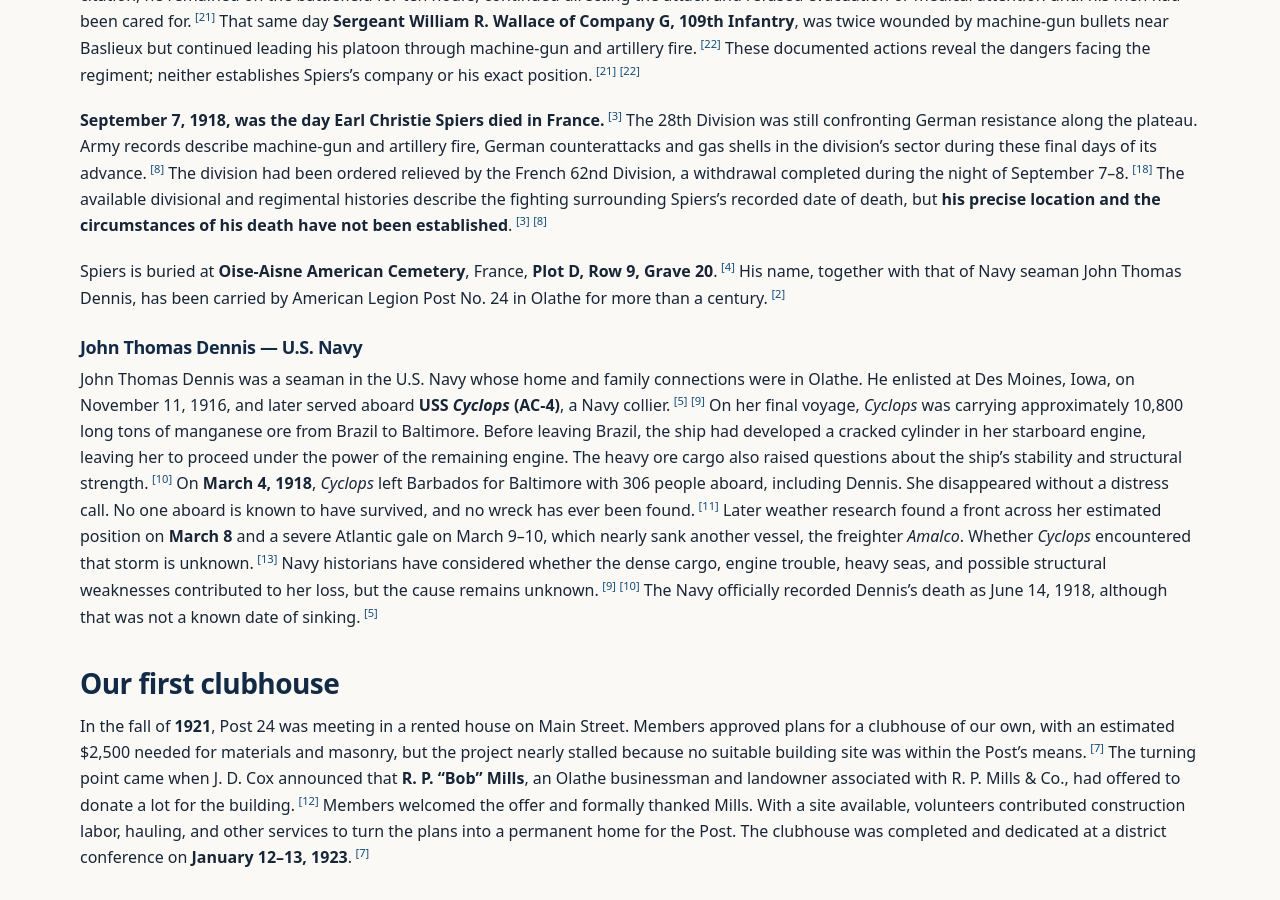
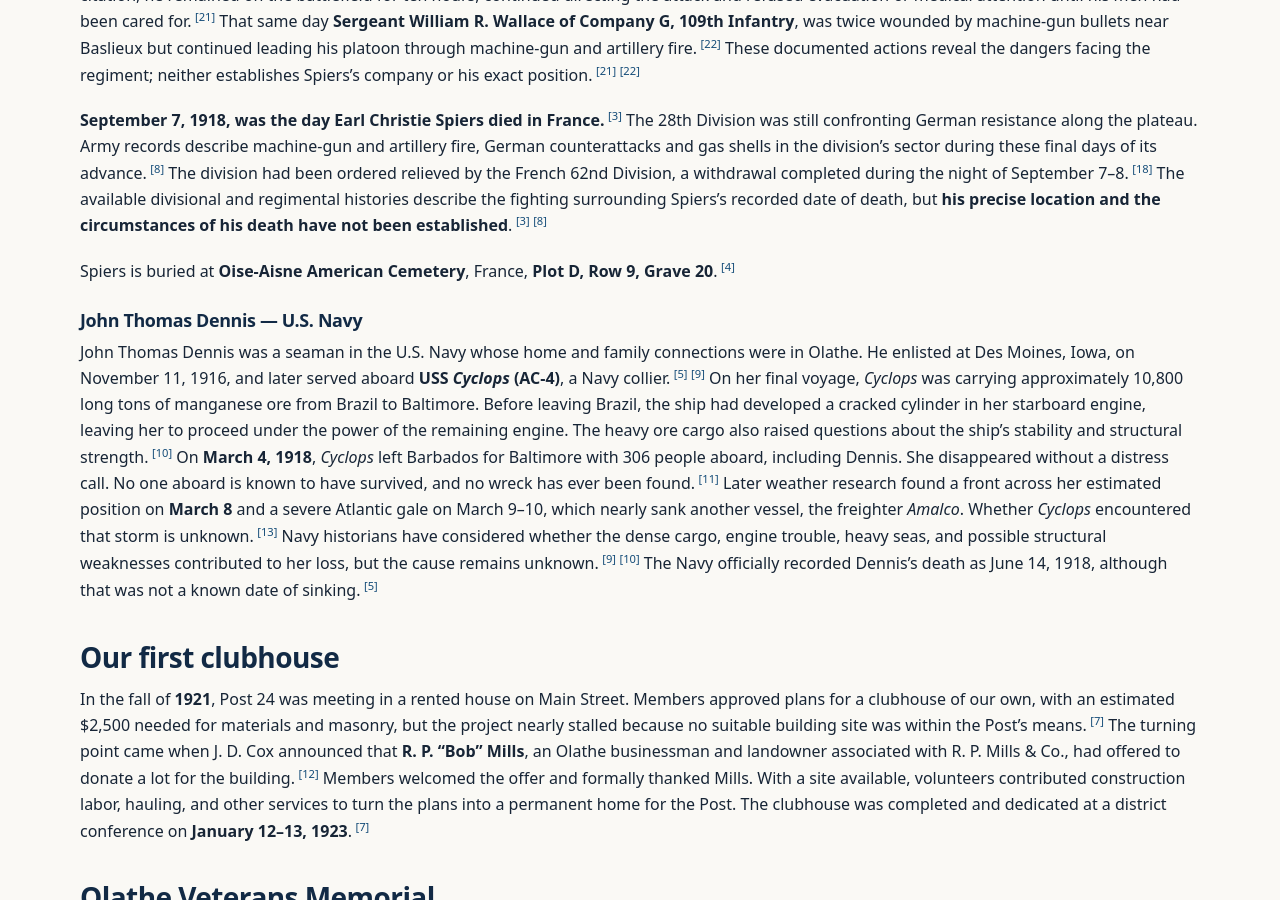
Before and after one commit to SPIERS-DENNIS-POST/spiers-dennis-post.github.io, a Jekyll site: the page built from history/index.md, in a window 1280 px wide and 900 px high, scrolled down 1014 px. Built offline with Jekyll 4.4.1, drawn with Linux system fonts in a browser that asks for light colours; our own code applies the rules of GitHub Pages for plain Markdown files.

Commit message:
Remove commemorative closing sentence from Earl Spiers history

```diff
--- a/history/index.md
+++ b/history/index.md
@@ -23,7 +23,7 @@ On **September 6**, the fighting reached the command of Spiers's own regiment. *
 
 **September 7, 1918, was the day Earl Christie Spiers died in France.**<sup class="reference"><a href="#reference-colorado-freedom-spiers" aria-label="Reference 3">[3]</a></sup> The 28th Division was still confronting German resistance along the plateau. Army records describe machine-gun and artillery fire, German counterattacks and gas shells in the division's sector during these final days of its advance.<sup class="reference"><a href="#reference-army-oise-aisne-28th" aria-label="Reference 8">[8]</a></sup> The division had been ordered relieved by the French 62nd Division, a withdrawal completed during the night of September 7–8.<sup class="reference"><a href="#reference-pennsylvania-heritage-28th" aria-label="Reference 18">[18]</a></sup> The available divisional and regimental histories describe the fighting surrounding Spiers's recorded date of death, but **his precise location and the circumstances of his death have not been established**.<sup class="reference"><a href="#reference-colorado-freedom-spiers" aria-label="Reference 3">[3]</a></sup><sup class="reference"><a href="#reference-army-oise-aisne-28th" aria-label="Reference 8">[8]</a></sup>
 
-Spiers is buried at **Oise-Aisne American Cemetery**, France, **Plot D, Row 9, Grave 20**.<sup class="reference"><a href="#reference-spiers-oise-aisne" aria-label="Reference 4">[4]</a></sup> His name, together with that of Navy seaman John Thomas Dennis, has been carried by American Legion Post No. 24 in Olathe for more than a century.<sup class="reference"><a href="#reference-legion-centennial-post24" aria-label="Reference 2">[2]</a></sup>
+Spiers is buried at **Oise-Aisne American Cemetery**, France, **Plot D, Row 9, Grave 20**.<sup class="reference"><a href="#reference-spiers-oise-aisne" aria-label="Reference 4">[4]</a></sup>
 
 ### John Thomas Dennis — U.S. Navy
 John Thomas Dennis was a seaman in the U.S. Navy whose home and family connections were in Olathe. He enlisted at Des Moines, Iowa, on November 11, 1916, and later served aboard **USS *Cyclops* (AC-4)**, a Navy collier.<sup class="reference"><a href="#reference-navy-war-dead-dennis" aria-label="Reference 5">[5]</a></sup><sup class="reference"><a href="#reference-navy-cyclops-assessment" aria-label="Reference 9">[9]</a></sup>
```
